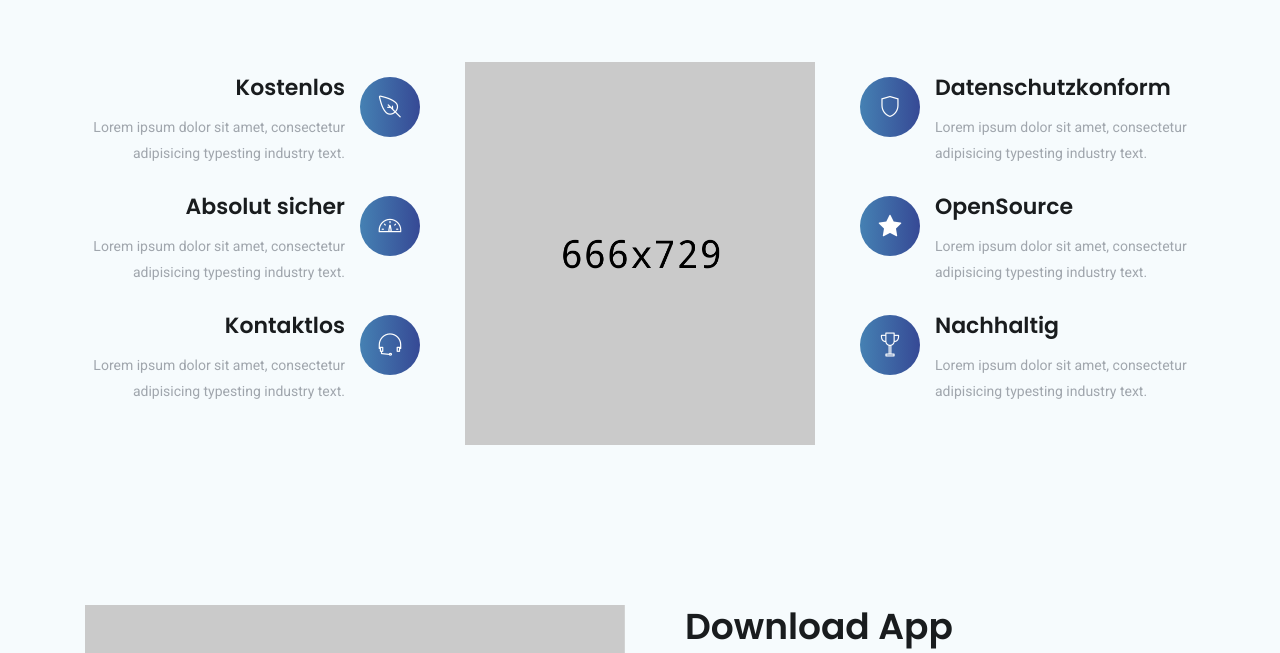
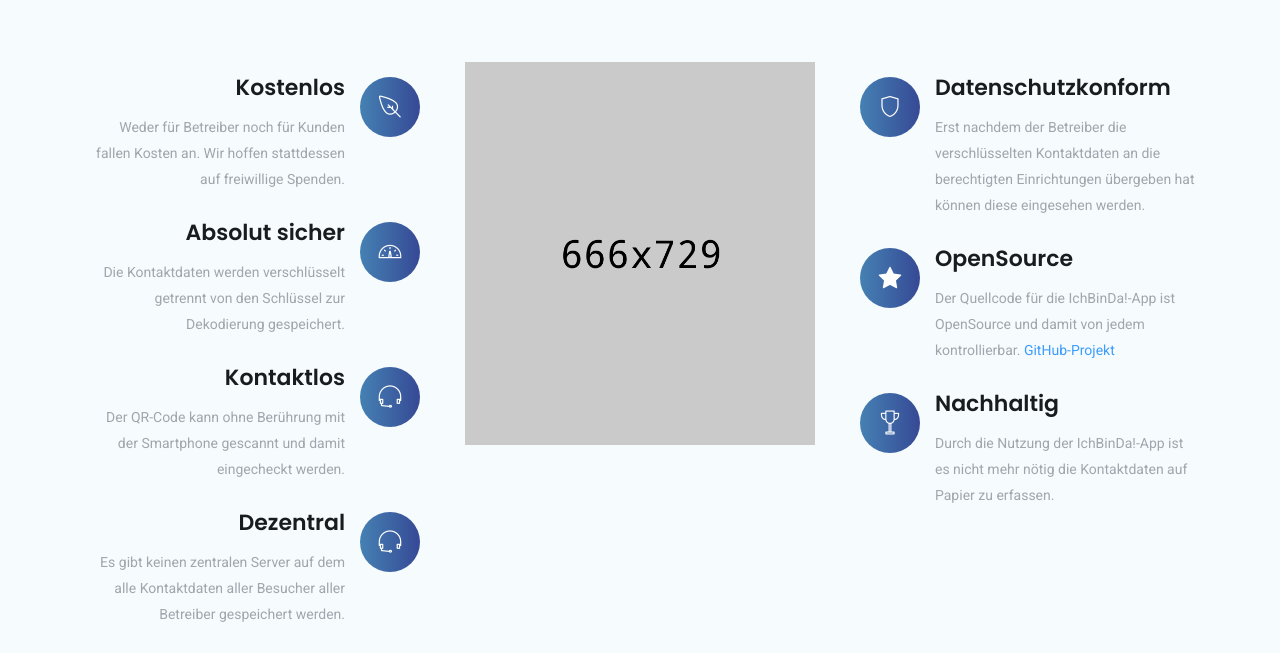
Before and after one commit to jw23578/IchBinDa-html, a plain HTML site: page index.html in a window 1280 px wide. Shown: the part 1317-1970 px from the top of the page. Drawn offline with Linux system fonts and the light colour scheme; files whose address does not match are found by name.

Commit message:
Features

```diff
--- a/index.html
+++ b/index.html
@@ -122,7 +122,7 @@
 				</span>
 				<div class="text">
 				  <h4>Kostenlos</h4>
-				  <p>Lorem ipsum dolor sit amet, consectetur adipisicing typesting industry text.</p>
+				  <p>Weder für Betreiber noch für Kunden fallen Kosten an. Wir hoffen stattdessen auf freiwillige Spenden. </p>
 				</div>
 			  </div>
 			  <div class="box-item left">
@@ -131,7 +131,7 @@
 				</span>
 				<div class="text">
 				  <h4>Absolut sicher</h4>
-				  <p>Lorem ipsum dolor sit amet, consectetur adipisicing typesting industry text.</p>
+				  <p>Die Kontaktdaten werden verschlüsselt getrennt von den Schlüssel zur Dekodierung gespeichert.</p>
 				</div>
 			  </div>
 			  <div class="box-item left">
@@ -140,7 +140,16 @@
 				</span>
 				<div class="text">
 				  <h4>Kontaktlos</h4>
-				  <p>Lorem ipsum dolor sit amet, consectetur adipisicing typesting industry text.</p>
+				  <p>Der QR-Code kann ohne Berührung mit der Smartphone gescannt und damit eingecheckt werden.</p>
+				</div>
+			  </div>
+        <div class="box-item left">
+				<span class="icon">
+				  <i class="lni-headphone-alt"></i>
+				</span>
+				<div class="text">
+          <h4>Dezentral</h4>
+          <p>Es gibt keinen zentralen Server auf dem alle Kontaktdaten aller Besucher aller Betreiber gespeichert werden. </p>
 				</div>
 			  </div>
 			</div>
@@ -158,7 +167,7 @@
 				</span>
 				<div class="text">
 				  <h4>Datenschutzkonform</h4>
-				  <p>Lorem ipsum dolor sit amet, consectetur adipisicing typesting industry text.</p>
+				  <p>Erst nachdem der Betreiber die verschlüsselten Kontaktdaten an die berechtigten Einrichtungen übergeben hat können diese eingesehen werden.</p>
 				</div>
 			  </div>
 			  <div class="box-item right">
@@ -167,7 +176,7 @@
 				</span>
 				<div class="text">
 				  <h4>OpenSource</h4>
-				  <p>Lorem ipsum dolor sit amet, consectetur adipisicing typesting industry text.</p>
+				  <p>Der Quellcode für die IchBinDa!-App ist OpenSource und damit von jedem kontrollierbar. <a href="https://github.com/jw23578/IchBinDa">GitHub-Projekt</a> </p>
 				</div>
 			  </div>
 			  <div class="box-item right">
@@ -176,7 +185,7 @@
 				</span>
 				<div class="text">
 				  <h4>Nachhaltig</h4>
-				  <p>Lorem ipsum dolor sit amet, consectetur adipisicing typesting industry text.</p>
+				  <p>Durch die Nutzung der IchBinDa!-App ist es nicht mehr nötig die Kontaktdaten auf Papier zu erfassen.</p>
 				</div>
 			  </div>
 			</div>
```
